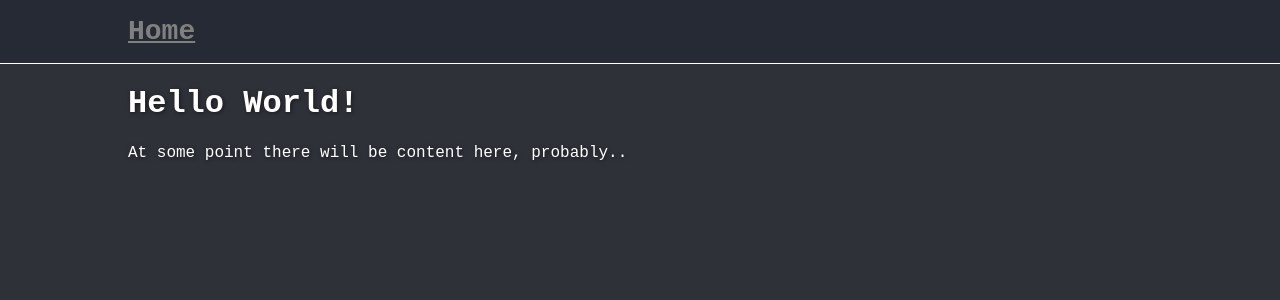
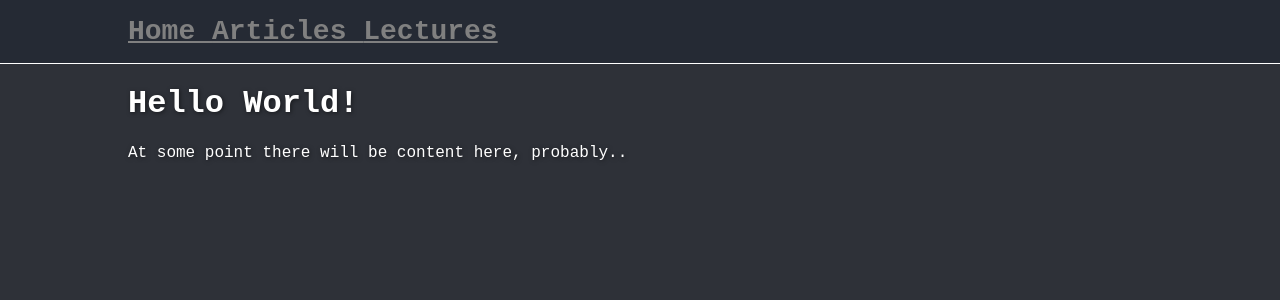
Before and after one commit to JerryMain/jerrymain.github.io, a Jekyll site: the page built from index.md, in a window 1280 px wide. Shown: the top 300 px of the page. Built offline with Jekyll 4.4.1, drawn with Linux system fonts in a browser that asks for light colours.

Commit message:
data/navigation: add menu items using placeholder links

```diff
--- a/_data/navigation.yml
+++ b/_data/navigation.yml
@@ -1,2 +1,6 @@
 - name: Home
   link: /
+- name: Articles
+  link: /
+- name: Lectures
+  link: /
```
